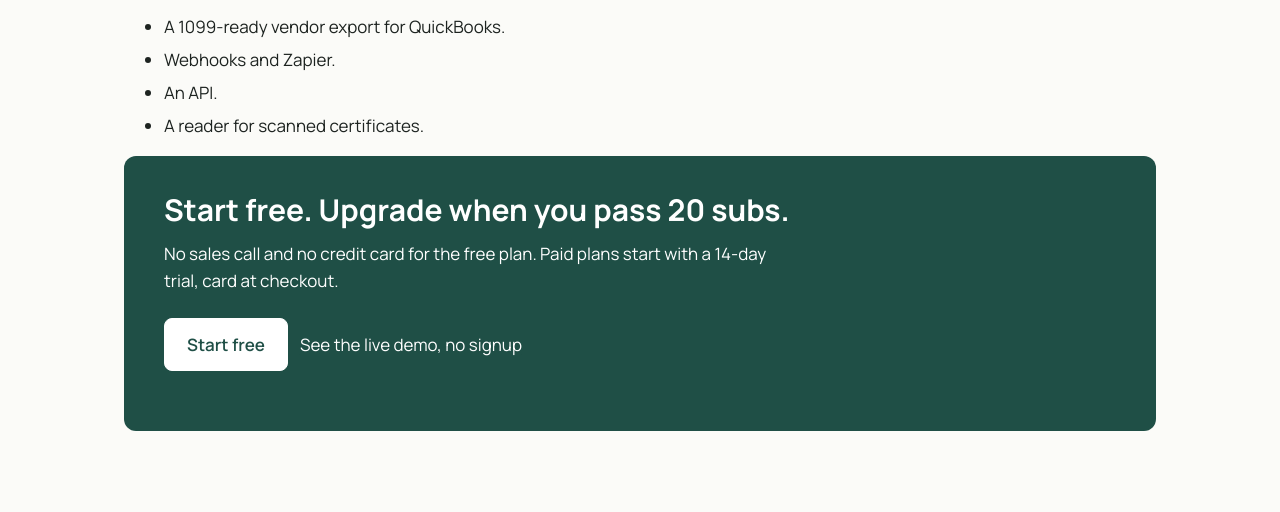
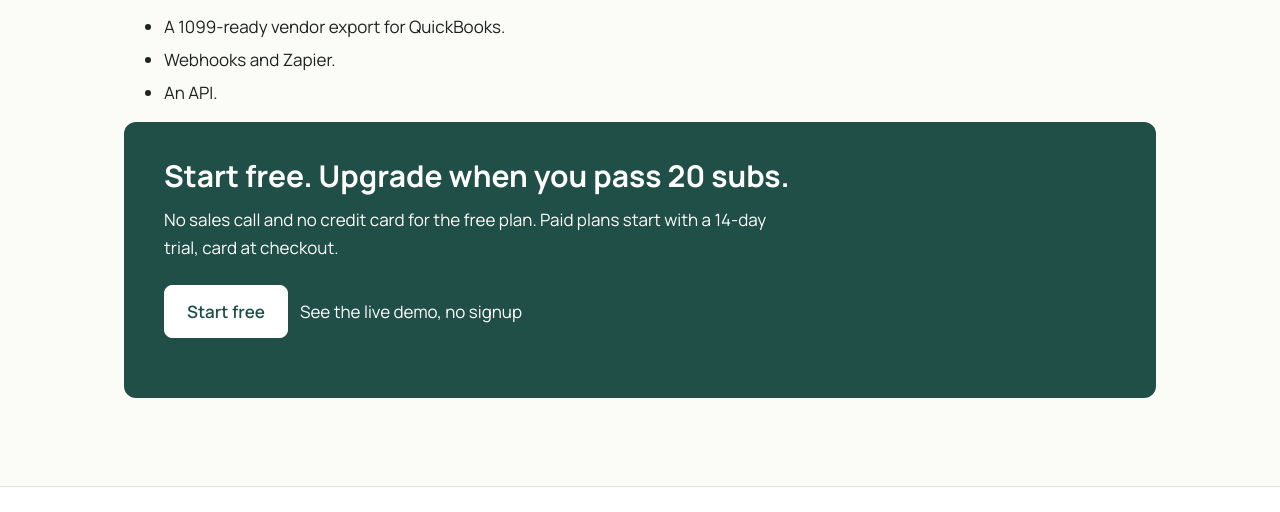
Before and after one commit to aminafara123/coipatrol-site, a plain HTML site: page pricing/index.html in a window 1280 px wide. Shown: the part 5096-5608 px from the top of the page. Drawn offline with Linux system fonts and the light colour scheme.

Commit message:
Planned list: scanned reader is live, line removed

```diff
--- a/pricing/index.html
+++ b/pricing/index.html
@@ -375,7 +375,6 @@
       <li>A 1099-ready vendor export for QuickBooks.</li>
       <li>Webhooks and Zapier.</li>
       <li>An API.</li>
-      <li>A reader for scanned certificates.</li>
     </ul>
   </section>
 
```
